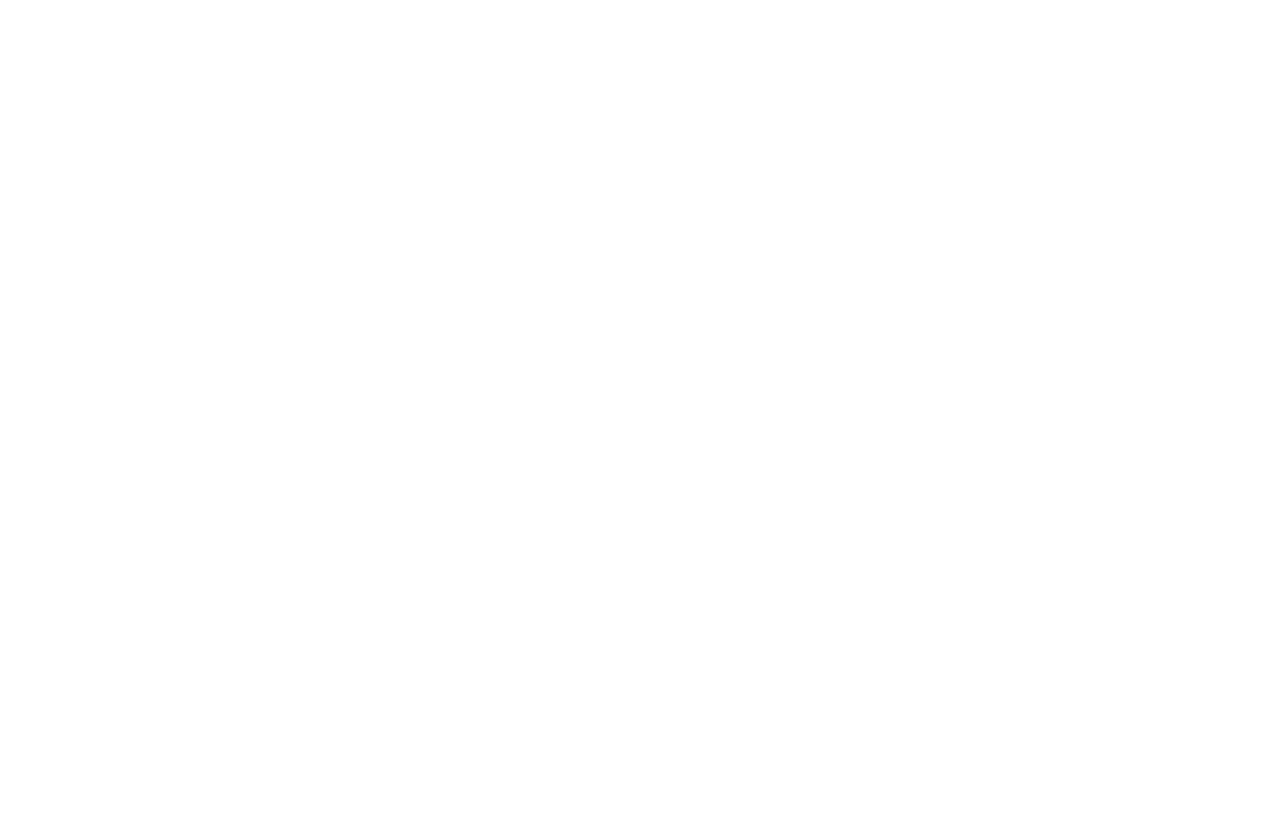
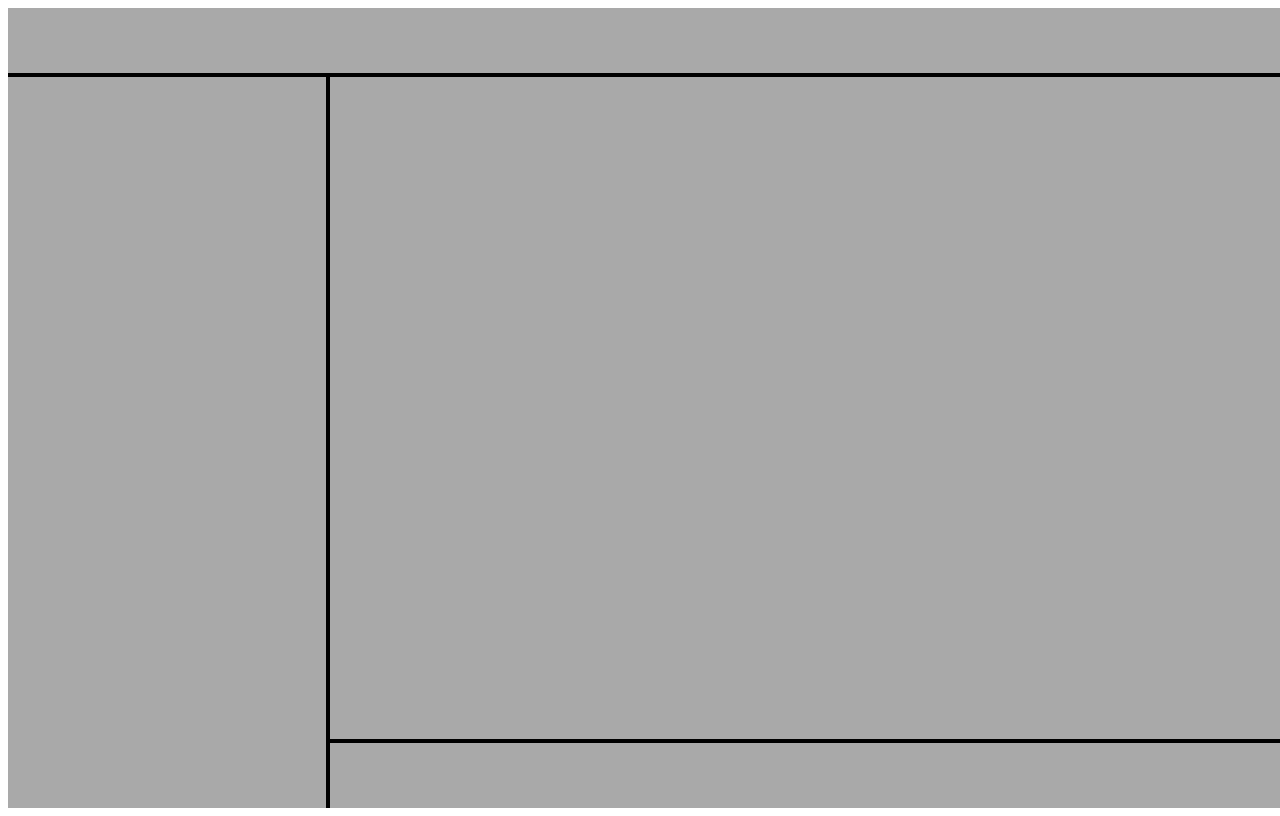
Before and after one commit to elingenierobecerra/colombia, a plain HTML site: page index.html in a window 1280 px wide. Drawn offline with Linux system fonts and the light colour scheme.

Commit message:
Se agrego la rama dev-carl

```diff
--- /dev/null
+++ b/css/styleIndex.css
@@ -0,0 +1,31 @@
+.content{
+    width: 100vw;
+    height: 100vh;
+    display: grid;
+    grid-template-columns: 1fr 3fr;
+    grid-template-rows: 1fr 10fr 1fr;
+    background-color: darkgrey;
+}
+.content :nth-child(1){
+    grid-column: span 2;
+    border: 2px solid black;
+    border-top: 2px;
+    border-left: 2px;
+    border-right: 2px;
+}
+.content :nth-child(2){
+    grid-row: span 2;
+    border: 2px solid black;
+    border-left: 2px;
+    border-bottom: 2px;
+}
+.content :nth-child(3){
+
+    border: 2px solid black;
+    border-right: 2px;
+}
+.content :nth-child(4){
+    border: 2px solid black;
+    border-right: 2px;
+    border-bottom: 2px;
+}
--- a/index.html
+++ b/index.html
@@ -3,8 +3,8 @@
 <head>
     <meta charset="UTF-8">
     <meta name="viewport" content="width=device-width, initial-scale=1.0">
-    <title>dev</title>
-    <link rel="stylesheet" href="/css/style.css">
+    <title>Colombia</title>
+    <link rel="stylesheet" href="/css/styleIndex.css">
 </head>
 <body>
     <div class="content">
```
